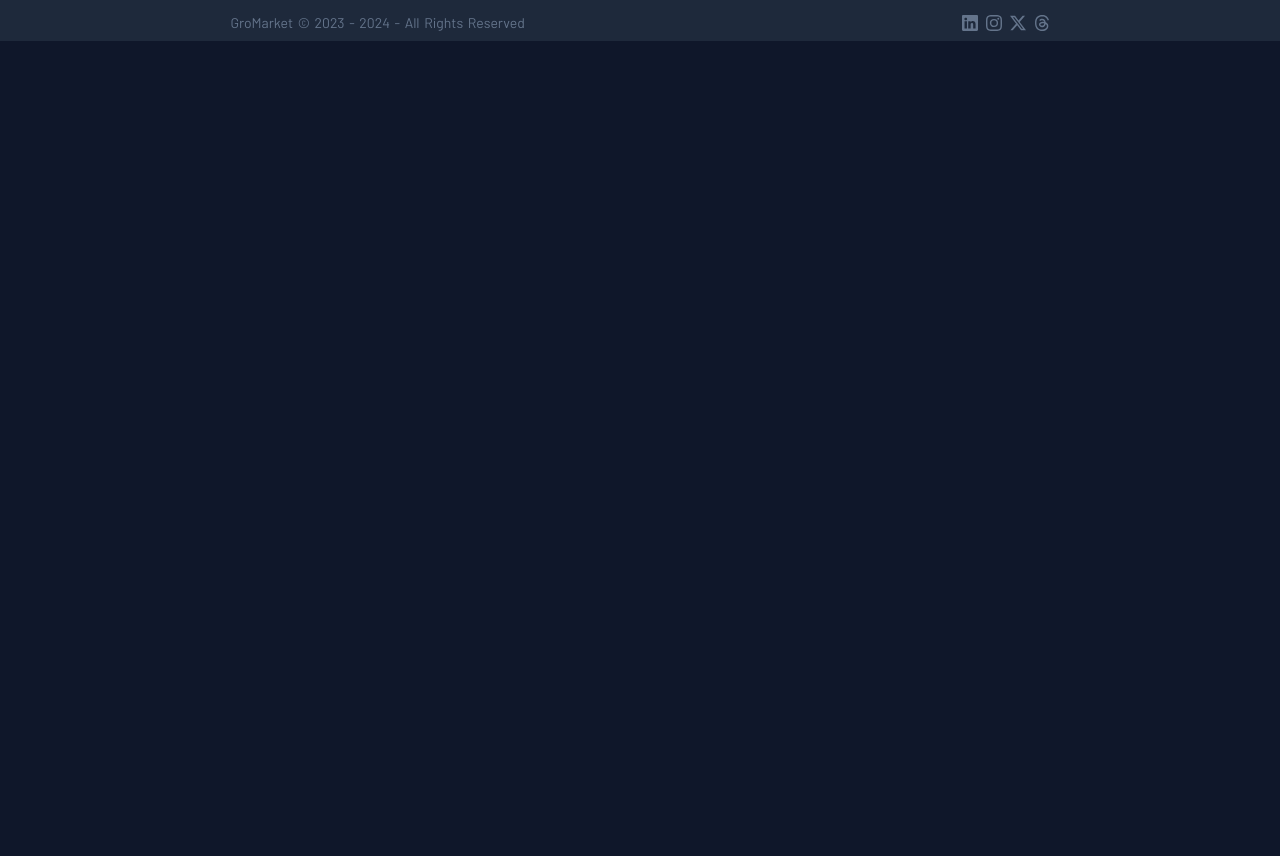
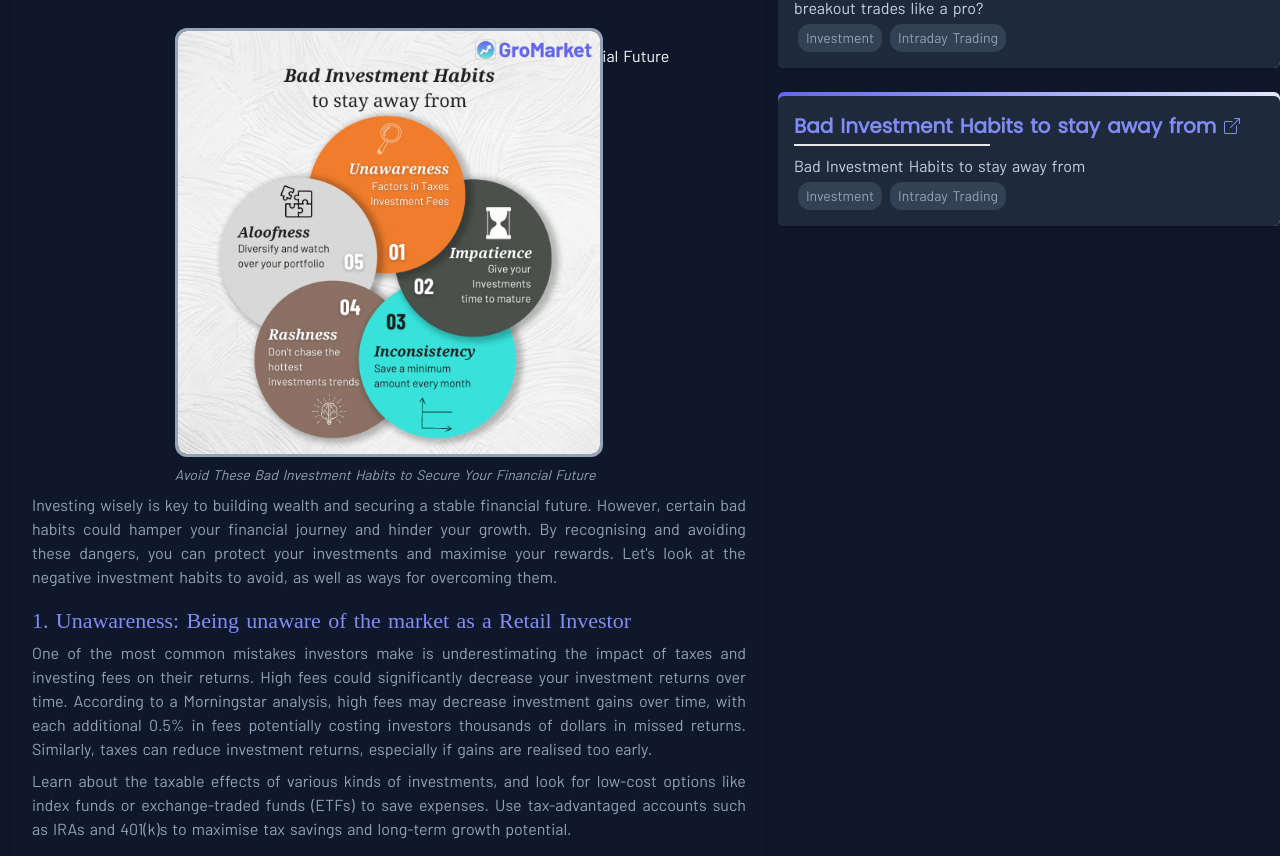
Before and after one commit to devkoustavdas/gromarket-website, a React (Vite) app: page /blogs/bad-investment-habits-to-stay-away-from in a window 1280 px wide. Shown: the part 464-1320 px from the top of the page. Before the commit the page ends 800 px from the top, so only its background shows below. Built offline with nearby package versions, Linux system fonts and the light colour scheme.

Commit message:
added ticker, added bad habits blog

```diff
--- a/src/App.jsx
+++ b/src/App.jsx
@@ -9,6 +9,7 @@ import '@fontsource/barlow';
 
 import Resources from './pages/Resources';
 import Navbar from './components/Html.jsx/Navbar';
+import Ticker from './components/Html.jsx/Ticker';
 import Error from "./pages/Error";
 import Home from "./pages/Home";
 import Footer from './pages/Footer';
@@ -24,6 +25,7 @@ import BillTracker from "./Resources/ResorcePosts/BillTracker";
 
 import BudgetRule from "./Blogs/Blogs/BudgetRule";
 import EMAandMACD from './Blogs/Blogs/EMAandMACD';
+import BadInvestmentHabits from './Blogs/Blogs/BadInvestmentHabits';
 
 import NiftyFMCG from './Stocks/NiftyFMCG';
 import ShortTermStocks from './pages/ShortTermStocks';
@@ -37,6 +39,7 @@ function App() {
   return (
     <Router>
       <Favicon url={getUrl("GroMarket Logo.png")} />
+      <Ticker />
       <Navbar />
       <Routes>
         <Route path='/' element={<Home />} />
@@ -48,6 +51,7 @@ function App() {
         <Route path='/blogs' element={<Blogs />} />
         <Route path='/blogs/50-30-20-Budget-Rule' element={<BudgetRule />} />
         <Route path='/blogs/ema-and-macd-for-intraday-trading' element={<EMAandMACD />} />
+        <Route path='/blogs/bad-investment-habits-to-stay-away-from' element={<BadInvestmentHabits />} />
 
         <Route path='/careers' element={<Careers />} />
         <Route path='/disclaimer' element={<Disclaimer />} />
--- a/src/Blogs/BlogList.jsx
+++ b/src/Blogs/BlogList.jsx
@@ -21,6 +21,11 @@ const BlogList = ({ type }) => {
                 tag={["Investment", "Intraday Trading"]}
                 link={"/blogs/ema-and-macd-for-intraday-trading"}
                 body={"Are you on the hunt for that perfect indicator combo to catch breakout trades like a pro?"} />
+            <BlogCard
+                head="Bad Investment Habits to stay away from"
+                tag={["Investment", "Intraday Trading"]}
+                link={"/blogs/bad-investment-habits-to-stay-away-from"}
+                body={"Bad Investment Habits to stay away from"} />
         </div>
     )
 }
--- /dev/null
+++ b/src/Blogs/Blogs/BadInvestmentHabits.jsx
@@ -0,0 +1,27 @@
+import BlogTemplate from '../BlogTemplate';
+import Img from "../../components/Html.jsx/Img";
+import styles from "../../content.module.css";
+
+const BadInvestmentHabits = () => {
+  return (
+      <BlogTemplate
+          title="Avoid These Bad Investment Habits to Secure Your Financial Future"
+          description={"Moving Average Convergence Divergence (MACD) and Exponential Moving Average (EMA) -The perfect Free Indicator Combo on TradingView.com for your Breakout Trades in your Intraday Trading"}
+          date={"30/03/2024"}
+          tag={["Investment", "Intraday Trading"]}
+          link={"bad-investment-habits-to-stay-away-from"}
+          content={
+              <section className={styles.content}>
+                  <Img name='Bad-Investment-Habits-to-stay-away-from.avif' describe={"Avoid These Bad Investment Habits to Secure Your Financial Future"} />
+                  <p>Investing wisely is key to building wealth and securing a stable financial future. However, certain bad habits could hamper your financial journey and hinder your growth. By recognising and avoiding these dangers, you can protect your investments and maximise your rewards. Let's look at the negative investment habits to avoid, as well as ways for overcoming them.</p>
+                  <h2>1. Unawareness: Being unaware of the market as a Retail Investor</h2>
+                  <p>One of the most common mistakes investors make is underestimating the impact of taxes and investing fees on their returns. High fees could significantly decrease your investment returns over time. According to a Morningstar analysis, high fees may decrease investment gains over time, with each additional 0.5% in fees potentially costing investors thousands of dollars in missed returns. Similarly, taxes can reduce investment returns, especially if gains are realised too early.</p>
+                  <p>Learn about the taxable effects of various kinds of investments, and look for low-cost options like index funds or exchange-traded funds (ETFs) to save expenses. Use tax-advantaged accounts such as IRAs and 401(k)s to maximise tax savings and long-term growth potential.</p>
+
+              </section>
+          }
+      />
+  )
+}
+
+export default BadInvestmentHabits;
--- /dev/null
+++ b/src/components/Html.jsx/Ticker.jsx
@@ -0,0 +1,55 @@
+import React, { useState, useEffect } from "react";
+import { Link } from "react-router-dom";
+
+const Ticker = () => {
+    const items = [
+        ["MACD and EMA - The perfect Free Indicator Combo for your Breakout Trades", "/blogs/ema-and-macd-for-intraday-trading"],
+        ["Amazon spends $2.75 billion on AI startup Anthropic in its largest venture investment yet", "/news/amazon-spends-on-startup-anthropic-claude"],
+        ["Master Your Finances: Free Bill Tracker Template (available for Excel & Google Sheets)", "/resources/free-bill-tracker-template"],
+        ["Free Monthly Budget Spreadsheet Template (available for Excel & Google Sheets)", "/resources/free-monthly-budget-spreadsheet-template"],
+        ["Mastering the Art of Spending: How the 50/30/20 Budget Rule Can Help You Achieve Financial Freedom and Still Enjoy Your Life","/blogs/50-30-20-Budget-Rule"],
+        ["Avoid These Bad Investment Habits to Secure Your Financial Future", "/blogs/bad-investment-habits-to-stay-away-from"]
+    ]
+    const [showTicker, setShowTicker] = useState(false);
+    const [i, setI] = useState(0);
+
+    useEffect(() => {
+        const handleScroll = () => {
+            if (window.scrollY >= 300) {
+                setShowTicker(true);
+            } else {
+                setShowTicker(false);
+            }
+        };
+
+        window.addEventListener('scroll', handleScroll);
+
+        return () => {
+            window.removeEventListener('scroll', handleScroll);
+        };
+    }, []);
+
+    useEffect(() => {
+        if (showTicker) {
+            const interval = setInterval(() => {
+                setI(prevIndex => (prevIndex + 1) % items.length);
+            }, 2000);
+
+            return () => clearInterval(interval);
+        }
+    }, [showTicker, items.length]);
+
+    return (
+        <React.Fragment>
+            {showTicker && (
+                <section className="fixed bg-slate-700 text-slate-300 py-2 w-full pl-4 z-50">
+                    <Link to={items[i][1]}>
+                        <span className="font-title">Trending 🔥</span> {items[i][0]}
+                    </Link>
+                </section>
+            )}
+        </React.Fragment>
+    )
+}
+
+export default Ticker;
```
Also changed, not shown: src/assets/Bad-Investment-Habits-to-stay-away-from.avif (added).
